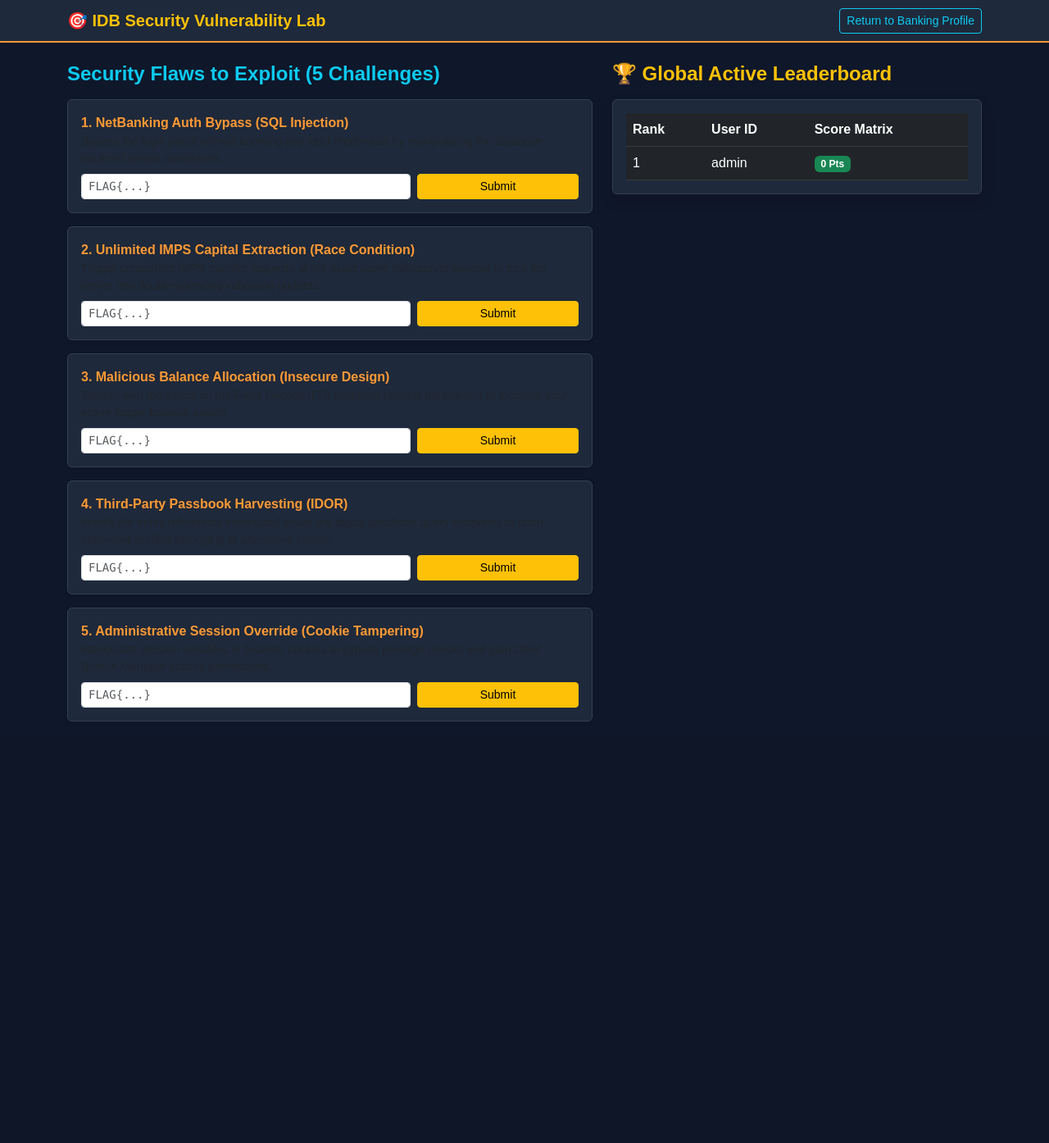
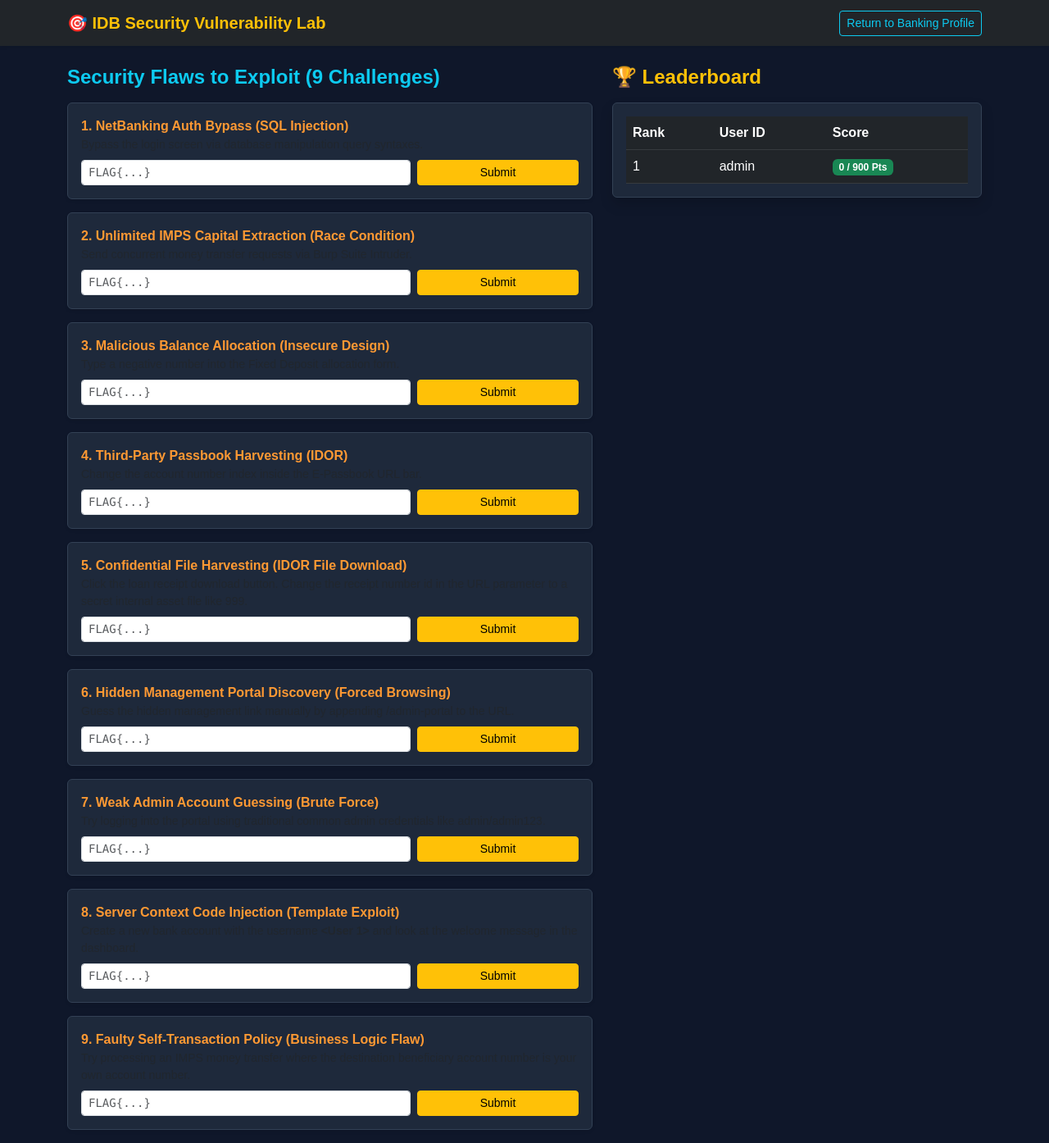
Before and after one commit to tibinjohn193-blip/procentric-cyber-bank, a Flask app: template templates/tasks.html in a window 1280 px wide. Shown: the whole page at 82% size. Before the commit the page ends 880 px from the top, so only its background shows below. Run offline with Flask 3, Linux system fonts and the light colour scheme; the template is opened without the code that fills it: values that come from a table or form of the project are taken from there, others are empty.

Commit message:
tasks.html

```diff
--- a/templates/tasks.html
+++ b/templates/tasks.html
@@ -6,38 +6,31 @@
     <link rel="stylesheet" href="https://cdn.jsdelivr.net/npm/bootstrap@5.3.0/dist/css/bootstrap.min.css">
     <style>
         body { background-color: #0f172a; color: #e2e8f0; font-family: sans-serif; }
-        .navbar { background-color: #1e293b; border-bottom: 2px solid #ff9933; }
         .card { background-color: #1e293b; border: 1px solid #334155; color: white; }
-        .table { color: white; }
         .challenge-title { color: #ff9933; font-weight: bold; }
     </style>
 </head>
 <body>
-
-    <nav class="navbar navbar-dark shadow-sm">
+    <nav class="navbar navbar-dark bg-dark shadow-sm">
         <div class="container">
-            <span class="navbar-brand mb-0 h1 fw-bold text-warning">🎯 IDB Security Vulnerability Lab</span>
+            <span class="navbar-brand fw-bold text-warning">🎯 IDB Security Vulnerability Lab</span>
             <a href="/dashboard" class="btn btn-outline-info btn-sm">Return to Banking Profile</a>
         </div>
     </nav>
 
     <div class="container mt-4">
-
         {% with messages = get_flashed_messages() %}
-            {% if messages %}
-                {% for message in messages %}
-                    <div class="alert alert-warning text-center text-dark fw-bold shadow py-2 small">{{ message }}</div>
-                {% endfor %}
-            {% endif %}
+            {% if messages %}{% for message in messages %}<div class="alert alert-warning text-center text-dark fw-bold py-2 small">{{ message }}</div>{% endfor %}{% endif %}
         {% endwith %}
 
         <div class="row">
             <div class="col-md-7">
-                <h4 class="mb-3 text-info fw-bold">Security Flaws to Exploit (5 Challenges)</h4>
+                <h4 class="mb-3 text-info fw-bold">Security Flaws to Exploit (9 Challenges)</h4>
 
+                <!-- 1 -->
                 <div class="card p-3 mb-3 shadow-sm">
                     <span class="challenge-title">1. NetBanking Auth Bypass (SQL Injection)</span>
-                    <p class="small text-muted mb-2">Bypass the login portal without knowing any valid credentials by manipulating the database backend syntax constraints.</p>
+                    <p class="small text-muted mb-2">Bypass the login screen via database manipulation query syntaxes.</p>
                     <form action="/submit-flag" method="POST" class="row g-2">
                         <input type="hidden" name="challenge_id" value="sql_i">
                         <div class="col-8"><input type="text" name="flag" class="form-control form-control-sm font-monospace" placeholder="FLAG{...}" required></div>
@@ -45,9 +38,10 @@
                     </form>
                 </div>
 
+                <!-- 2 -->
                 <div class="card p-3 mb-3 shadow-sm">
                     <span class="challenge-title">2. Unlimited IMPS Capital Extraction (Race Condition)</span>
-                    <p class="small text-muted mb-2">Trigger concurrent IMPS transfer requests at the exact same millisecond window to trick the server into double-spending validation updates.</p>
+                    <p class="small text-muted mb-2">Send concurrent money transfer requests via Burp Suite Intruder.</p>
                     <form action="/submit-flag" method="POST" class="row g-2">
                         <input type="hidden" name="challenge_id" value="race_cond">
                         <div class="col-8"><input type="text" name="flag" class="form-control form-control-sm font-monospace" placeholder="FLAG{...}" required></div>
@@ -55,9 +49,10 @@
                     </form>
                 </div>
 
+                <!-- 3 -->
                 <div class="card p-3 mb-3 shadow-sm">
                     <span class="challenge-title">3. Malicious Balance Allocation (Insecure Design)</span>
-                    <p class="small text-muted mb-2">Tamper with the inputs on the Fixed Deposit (FD) allotment request parameters to increase your active ledger balance assets.</p>
+                    <p class="small text-muted mb-2">Type a negative number into the Fixed Deposit allocation form.</p>
                     <form action="/submit-flag" method="POST" class="row g-2">
                         <input type="hidden" name="challenge_id" value="design_stock">
                         <div class="col-8"><input type="text" name="flag" class="form-control form-control-sm font-monospace" placeholder="FLAG{...}" required></div>
@@ -65,9 +60,10 @@
                     </form>
                 </div>
 
+                <!-- 4 -->
                 <div class="card p-3 mb-3 shadow-sm">
                     <span class="challenge-title">4. Third-Party Passbook Harvesting (IDOR)</span>
-                    <p class="small text-muted mb-2">Modify the index references embedded inside the digital passbook query endpoints to fetch statement profiles belonging to alternative clients.</p>
+                    <p class="small text-muted mb-2">Change the account number index inside the E-Passbook URL bar.</p>
                     <form action="/submit-flag" method="POST" class="row g-2">
                         <input type="hidden" name="challenge_id" value="idor">
                         <div class="col-8"><input type="text" name="flag" class="form-control form-control-sm font-monospace" placeholder="FLAG{...}" required></div>
@@ -75,34 +71,72 @@
                     </form>
                 </div>
 
+                <!-- 5 -->
                 <div class="card p-3 mb-3 shadow-sm">
-                    <span class="challenge-title">5. Administrative Session Override (Cookie Tampering)</span>
-                    <p class="small text-muted mb-2">Manipulate session variables in browser cookies to bypass privilege checks and gain Chief Branch Manager access permissions.</p>
+                    <span class="challenge-title">5. Confidential File Harvesting (IDOR File Download)</span>
+                    <p class="small text-muted mb-2">Click the loan receipt download button. Change the receipt number id in the URL parameter to a secret internal asset file like 999.</p>
                     <form action="/submit-flag" method="POST" class="row g-2">
-                        <input type="hidden" name="challenge_id" value="integrity">
+                        <input type="hidden" name="challenge_id" value="file_download">
                         <div class="col-8"><input type="text" name="flag" class="form-control form-control-sm font-monospace" placeholder="FLAG{...}" required></div>
                         <div class="col-4"><button type="submit" class="btn btn-warning btn-sm w-100">Submit</button></div>
                     </form>
                 </div>
+
+                <!-- 6 -->
+                <div class="card p-3 mb-3 shadow-sm">
+                    <span class="challenge-title">6. Hidden Management Portal Discovery (Forced Browsing)</span>
+                    <p class="small text-muted mb-2">Guess the hidden management link manually by appending /admin-portal to the URL.</p>
+                    <form action="/submit-flag" method="POST" class="row g-2">
+                        <input type="hidden" name="challenge_id" value="forced_browse">
+                        <div class="col-8"><input type="text" name="flag" class="form-control form-control-sm font-monospace" placeholder="FLAG{...}" required></div>
+                        <div class="col-4"><button type="submit" class="btn btn-warning btn-sm w-100">Submit</button></div>
+                    </form>
+                </div>
+
+                <!-- 7 -->
+                <div class="card p-3 mb-3 shadow-sm">
+                    <span class="challenge-title">7. Weak Admin Account Guessing (Brute Force)</span>
+                    <p class="small text-muted mb-2">Try logging into the portal using traditional common admin credentials like admin/admin123.</p>
+                    <form action="/submit-flag" method="POST" class="row g-2">
+                        <input type="hidden" name="challenge_id" value="weak_auth">
+                        <div class="col-8"><input type="text" name="flag" class="form-control form-control-sm font-monospace" placeholder="FLAG{...}" required></div>
+                        <div class="col-4"><button type="submit" class="btn btn-warning btn-sm w-100">Submit</button></div>
+                    </form>
+                </div>
+
+                <!-- 8 -->
+                <div class="card p-3 mb-3 shadow-sm">
+                    <span class="challenge-title">8. Server Context Code Injection (Template Exploit)</span>
+                    <p class="small text-muted mb-2">Create a new bank account with the username <b>{{user}}</b> and look at the welcome message in the dashboard.</p>
+                    <form action="/submit-flag" method="POST" class="row g-2">
+                        <input type="hidden" name="challenge_id" value="ssti_leak">
+                        <div class="col-8"><input type="text" name="flag" class="form-control form-control-sm font-monospace" placeholder="FLAG{...}" required></div>
+                        <div class="col-4"><button type="submit" class="btn btn-warning btn-sm w-100">Submit</button></div>
+                    </form>
+                </div>
+
+                <!-- 9 -->
+                <div class="card p-3 mb-3 shadow-sm">
+                    <span class="challenge-title">9. Faulty Self-Transaction Policy (Business Logic Flaw)</span>
+                    <p class="small text-muted mb-2">Try processing an IMPS money transfer where the destination beneficiary account number is your own account number.</p>
+                    <form action="/submit-flag" method="POST" class="row g-2">
+                        <input type="hidden" name="challenge_id" value="logic_flaw">
+                        <div class="col-8"><input type="text" name="flag" class="form-control form-control-sm font-monospace" placeholder="FLAG{...}" required></div>
+                        <div class="col-4"><button type="submit" class="btn btn-warning btn-sm w-100">Submit</button></div>
+                    </form>
+                </div>
+
             </div>
 
             <div class="col-md-5">
-                <h4 class="mb-3 text-warning fw-bold">🏆 Global Active Leaderboard</h4>
+                <h4 class="mb-3 text-warning fw-bold">🏆 Leaderboard</h4>
                 <div class="card p-3 shadow text-white">
-                    <table class="table table-dark table-hover mb-0">
-                        <thead>
-                            <tr>
-                                <th>Rank</th>
-                                <th>User ID</th>
-                                <th>Score Matrix</th>
-                            </tr>
-                        </thead>
+                    <table class="table table-dark mb-0">
+                        <thead><tr><th>Rank</th><th>User ID</th><th>Score</th></tr></thead>
                         <tbody>
                             {% for u in users %}
                             <tr class="{% if u.id == current_user.id %}table-primary text-dark fw-bold{% endif %}">
-                                <td>{{ loop.index }}</td>
-                                <td>{{ u.username }}</td>
-                                <td><span class="badge bg-success">{{ u.score }} Pts</span></td>
+                                <td>{{ loop.index }}</td><td>{{ u.username }}</td><td><span class="badge bg-success">{{ u.score }} / 900 Pts</span></td>
                             </tr>
                             {% endfor %}
                         </tbody>
```
